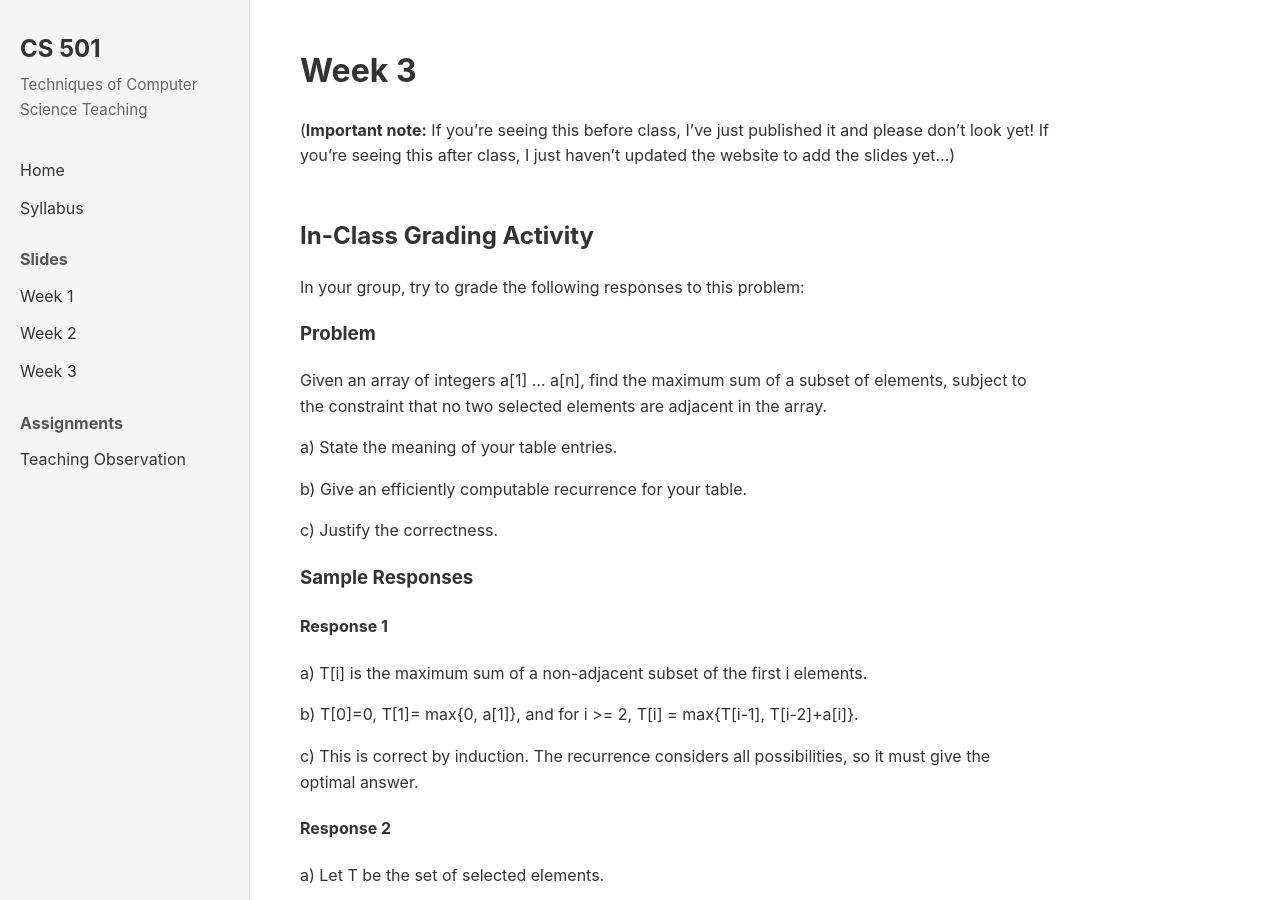
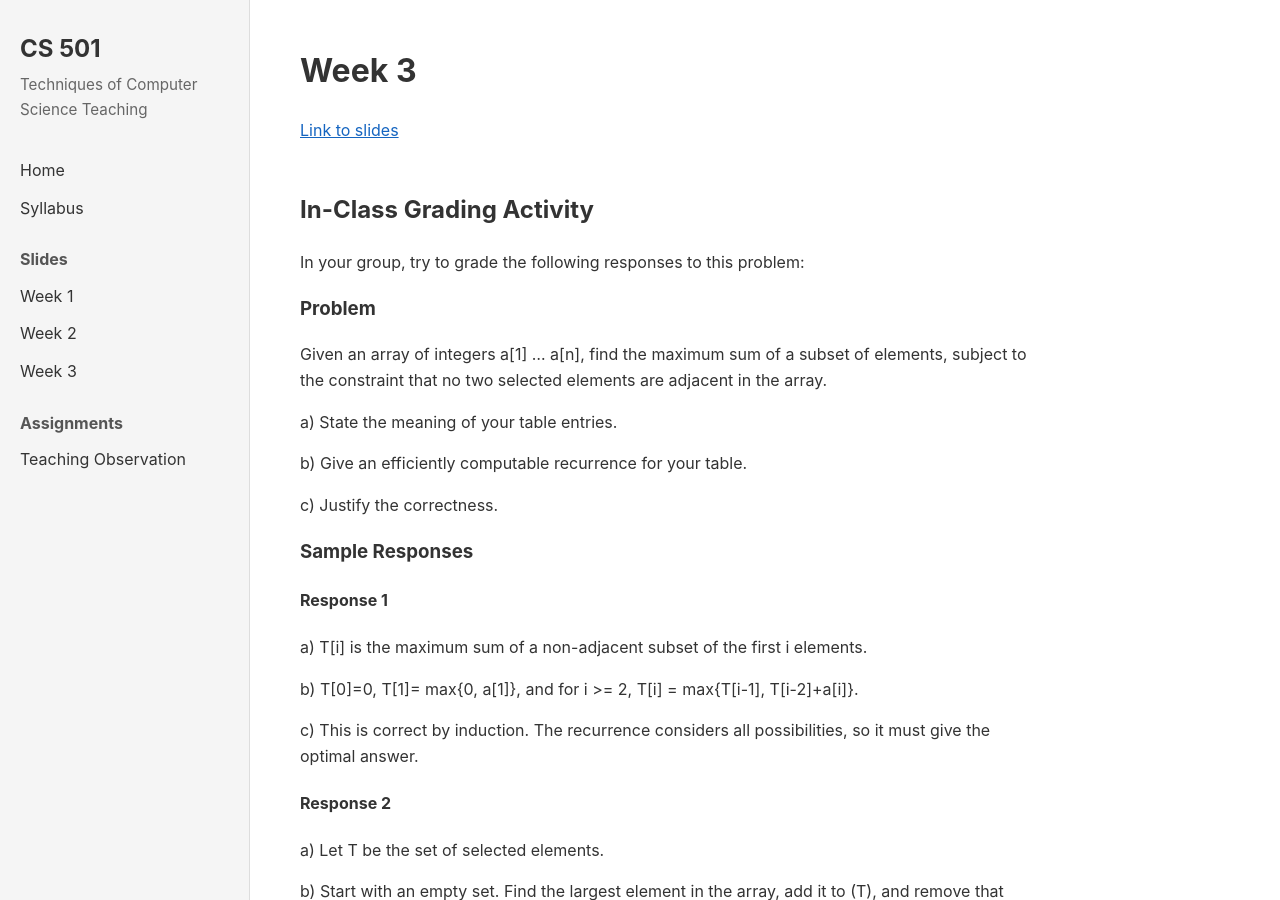
Before and after one commit to schibler/CS501, a Jekyll site: the page built from slides/week3.md, in a window 1280 px wide and 900 px high. Built offline with Jekyll 4.4.1, drawn with Linux system fonts in a browser that asks for light colours; our own code applies the rules of GitHub Pages for plain Markdown files.

Commit message:
Update week3.md

```diff
--- a/slides/week3.md
+++ b/slides/week3.md
@@ -1,6 +1,6 @@
 # Week 3
 
-(**Important note:** If you're seeing this before class, I've just published it and please don't look yet! If you're seeing this after class, I just haven't updated the website to add the slides yet...)
+[Link to slides](https://docs.google.com/presentation/d/1x5YZsld7_cBDUgE6vpxve2txUESa8z5E3iHqwCGl050/edit?usp=sharing)
 
 ## In-Class Grading Activity
 
```
